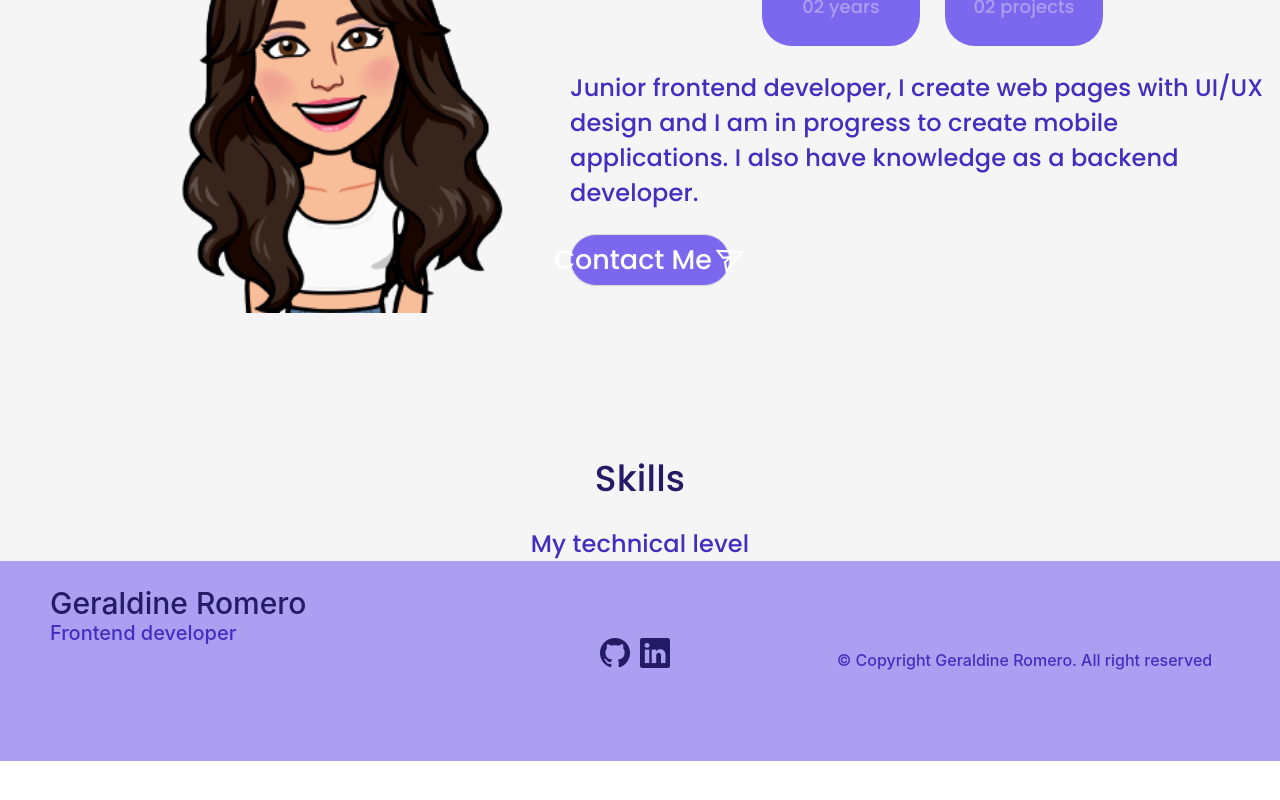
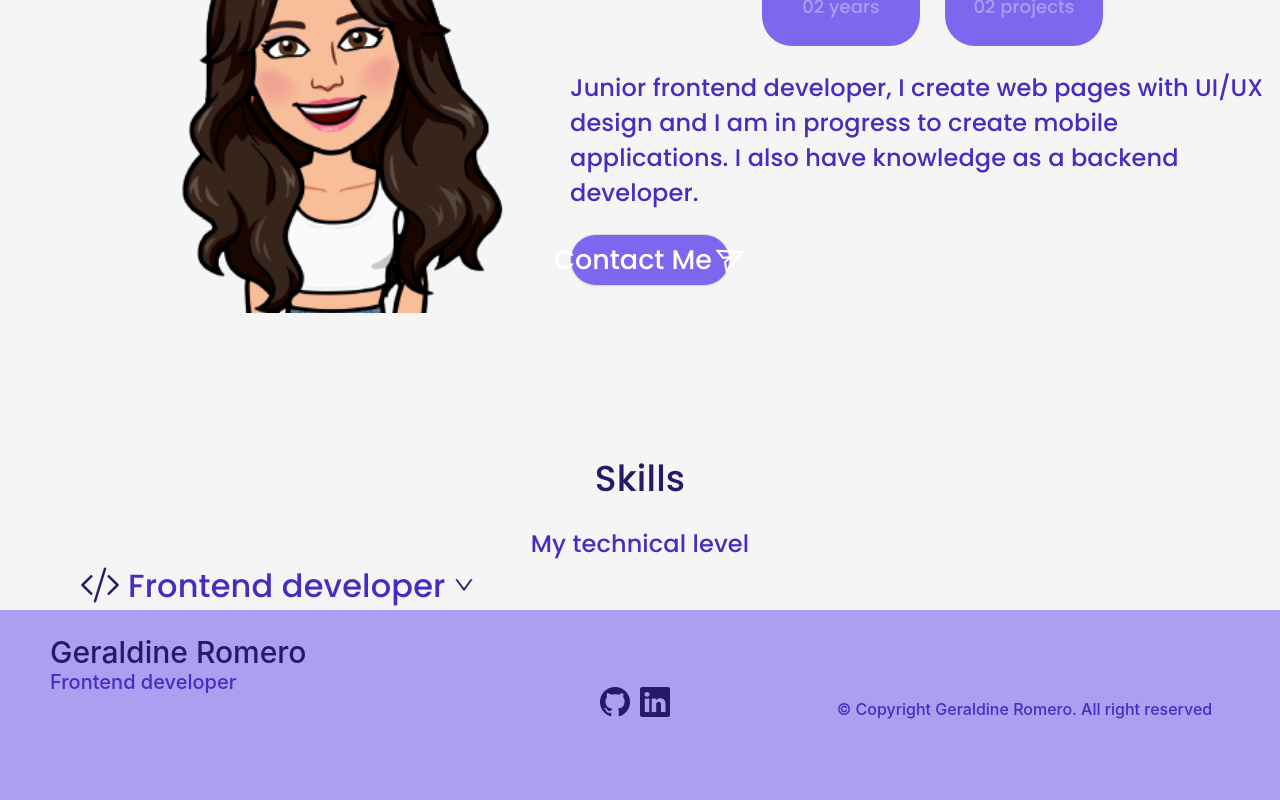
Before and after one commit to GeraldineRomer/Portfolio, a React (Create React App) app: page / in a window 1280 px wide. Shown: the part 828-1628 px from the top of the page. Before the commit the page ends 1589 px from the top, so only its background shows below. Built offline with nearby package versions, Linux system fonts and the light colour scheme.

Commit message:
first dropdown

```diff
--- a/src/pages/skills/Skills.jsx
+++ b/src/pages/skills/Skills.jsx
@@ -1,6 +1,30 @@
-import { Row } from 'antd';
+import { Col, Dropdown, Row, Space } from 'antd';
+import { DownOutlined } from '@ant-design/icons';
 import './Skills.scss';
 import React from 'react';
+
+const items = [
+    {
+        key: '1',
+        label: 'HTML'
+    },
+    {
+        key: '2',
+        label: 'SCSS'
+    },
+    {
+        key: '3',
+        label: 'JavaScript'
+    },
+    {
+        key: '4',
+        label: 'React JS',
+    },
+    {
+        key: '5',
+        label: 'Bootstrap'
+    }
+];
 
 const Skills = () => {
     return (
@@ -9,6 +33,26 @@ const Skills = () => {
                 <label className='skills-title'>Skills</label>
                 <label className='skills-subtitle'>My technical level</label>
             </div>
+            <div>
+                <Row>
+                    <Col md={8}>
+                        <Dropdown
+                            menu={{
+                                items,
+                            }}
+                            className='skills-dropdown1'
+                        >
+                            <a onClick={(e) => e.preventDefault()}>
+                                <Space>
+                                    <i class="bi bi-code-slash skills-dropdown1-devicon"></i>
+                                    <label className='skills-dropdown1-label'>Frontend developer</label>
+                                    <DownOutlined className='skills-dropdown1-drownicon'/>
+                                </Space>
+                            </a>
+                        </Dropdown>
+                    </Col>
+                </Row>
+            </div>
         </div>
     );
 }
--- a/src/pages/skills/Skills.scss
+++ b/src/pages/skills/Skills.scss
@@ -35,4 +35,24 @@
         justify-content: center;
         display: flex;
     }
+    &-dropdown1{
+        margin-left: 80px;
+        &-devicon{
+            font-size: 40px;
+            color: $title_color;
+        }
+        &-label{
+            color: #432EC0;
+            font-family: Poppins-Medium;
+            font-size: 32px;
+            font-style: normal;
+            font-weight: 500;
+            line-height: normal;
+            letter-spacing: 0.16px;
+        }
+        &-drownicon{
+            font-size: 20px;
+            color: $title_color;
+        }
+    }
 }
```
